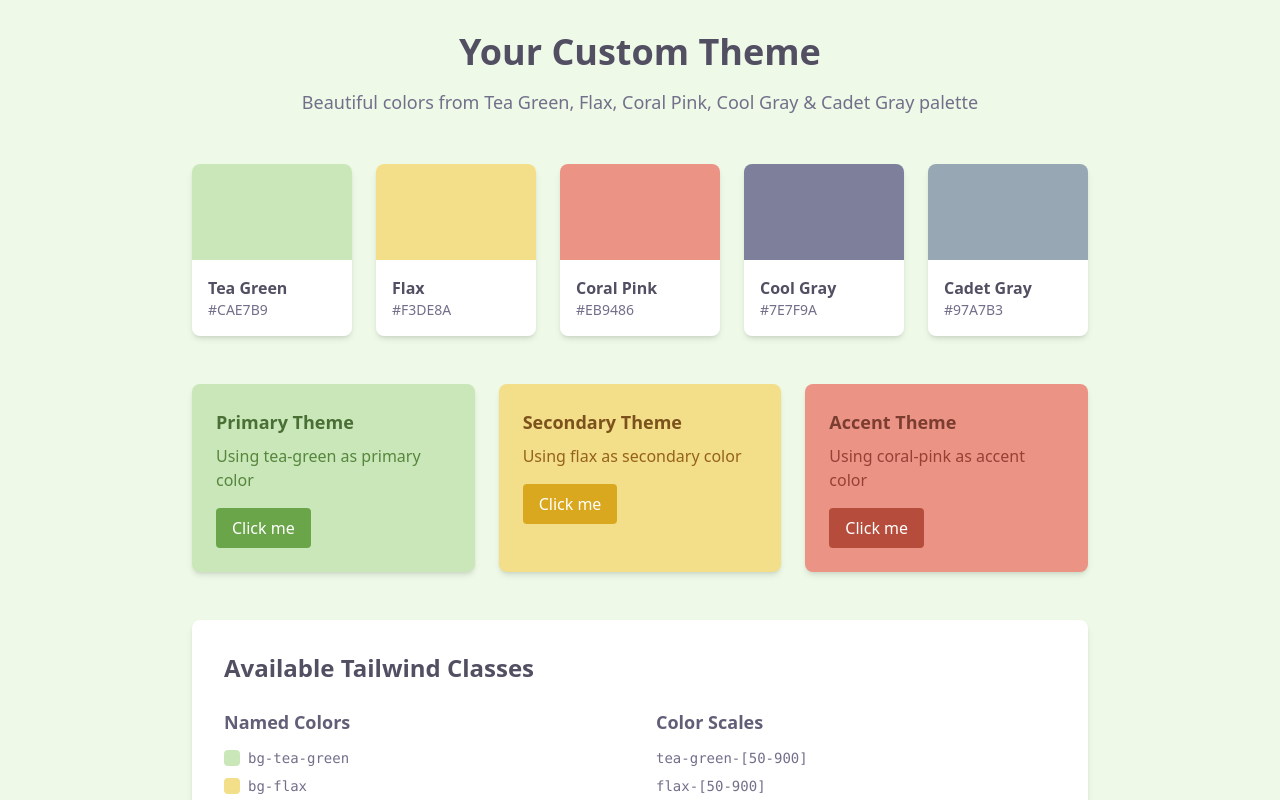
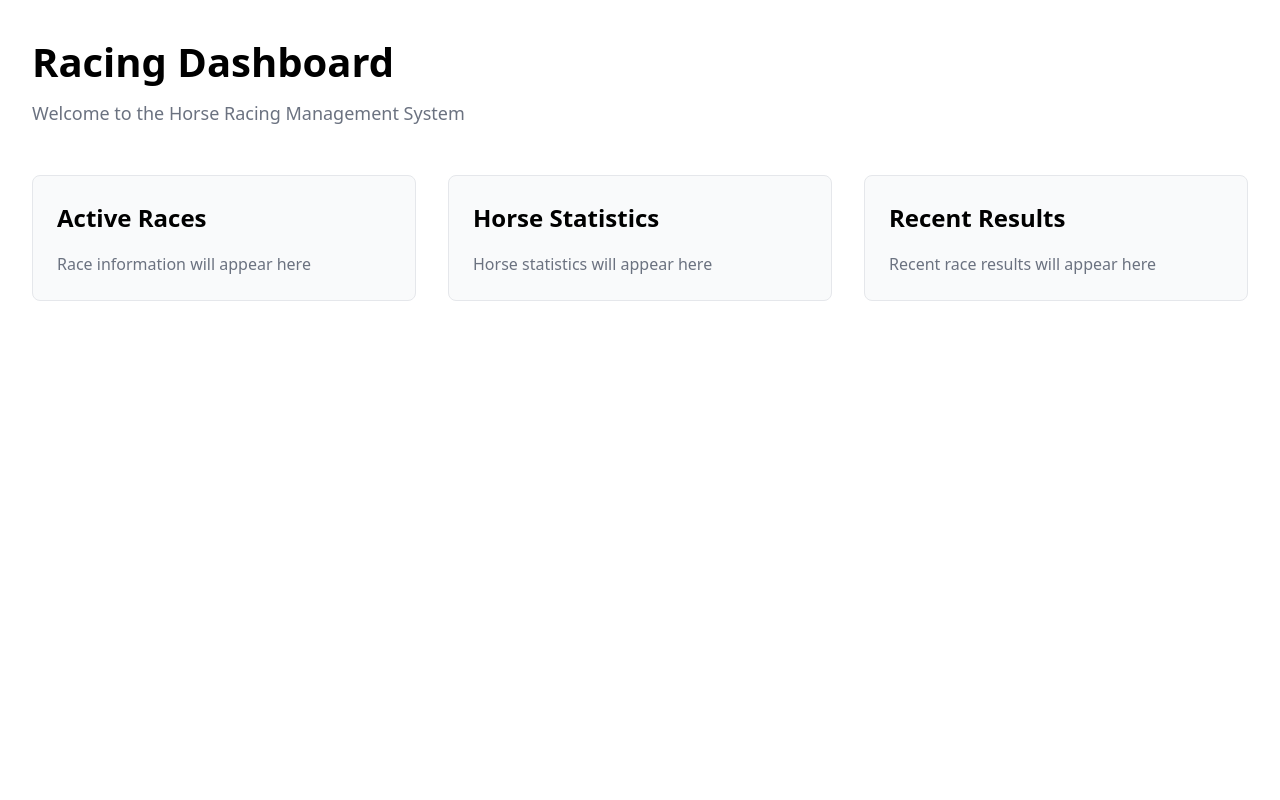
Before and after one commit to turanibrahim/horse-race, a Vue app: page / in a window 1280 px wide. Shown: the top 800 px of the page. Built offline with nearby package versions, Linux system fonts and the light colour scheme.

Commit message:
feat: add racing dashboard page and update router configuration

```diff
--- /dev/null
+++ b/src/pages/racing-dashboard.page.vue
@@ -0,0 +1,96 @@
+<script setup lang="ts">
+import { onMounted, ref } from 'vue';
+
+const isLoading = ref(true);
+
+onMounted(async () => {
+  try {
+    isLoading.value = false;
+  } catch {
+    isLoading.value = false;
+  }
+});
+</script>
+
+<template>
+  <div class="racing-dashboard">
+    <header class="dashboard-header">
+      <h1>Racing Dashboard</h1>
+      <p>Welcome to the Horse Racing Management System</p>
+    </header>
+
+    <div v-if="isLoading" class="loading-state">
+      <p>Loading dashboard...</p>
+    </div>
+
+    <div v-else class="dashboard-content">
+      <section class="dashboard-section">
+        <h2>Active Races</h2>
+        <p>Race information will appear here</p>
+      </section>
+
+      <section class="dashboard-section">
+        <h2>Horse Statistics</h2>
+        <p>Horse statistics will appear here</p>
+      </section>
+
+      <section class="dashboard-section">
+        <h2>Recent Results</h2>
+        <p>Recent race results will appear here</p>
+      </section>
+    </div>
+  </div>
+</template>
+
+<style>
+.racing-dashboard {
+  padding: 2rem;
+  max-width: 1400px;
+  margin: 0 auto;
+}
+
+.dashboard-header {
+  margin-bottom: 3rem;
+}
+
+.dashboard-header h1 {
+  font-size: 2.5rem;
+  font-weight: 700;
+  margin-bottom: 0.5rem;
+}
+
+.dashboard-header p {
+  font-size: 1.125rem;
+  color: #6b7280;
+}
+
+.loading-state {
+  display: flex;
+  justify-content: center;
+  align-items: center;
+  min-height: 400px;
+}
+
+.dashboard-content {
+  display: grid;
+  gap: 2rem;
+  grid-template-columns: repeat(auto-fit, minmax(300px, 1fr));
+}
+
+.dashboard-section {
+  padding: 1.5rem;
+  border-radius: 0.5rem;
+  background-color: #f9fafb;
+  border: 1px solid #e5e7eb;
+}
+
+.dashboard-section h2 {
+  font-size: 1.5rem;
+  font-weight: 600;
+  margin-bottom: 1rem;
+}
+
+.dashboard-section p {
+  color: #6b7280;
+}
+</style>
--- a/src/plugins/router.ts
+++ b/src/plugins/router.ts
@@ -6,6 +6,11 @@ const router = createRouter({
   routes: [
     {
       path: '/',
+      name: 'racing-dashboard',
+      component: () => import('@/pages/racing-dashboard.page.vue'),
+    },
+    {
+      path: '/theme',
       name: 'theme',
       component: () => import('@/pages/theme-preview.page.vue'),
     },
```
Also changed, not shown: 1 other file (tests, documents, lock files or other folders).
